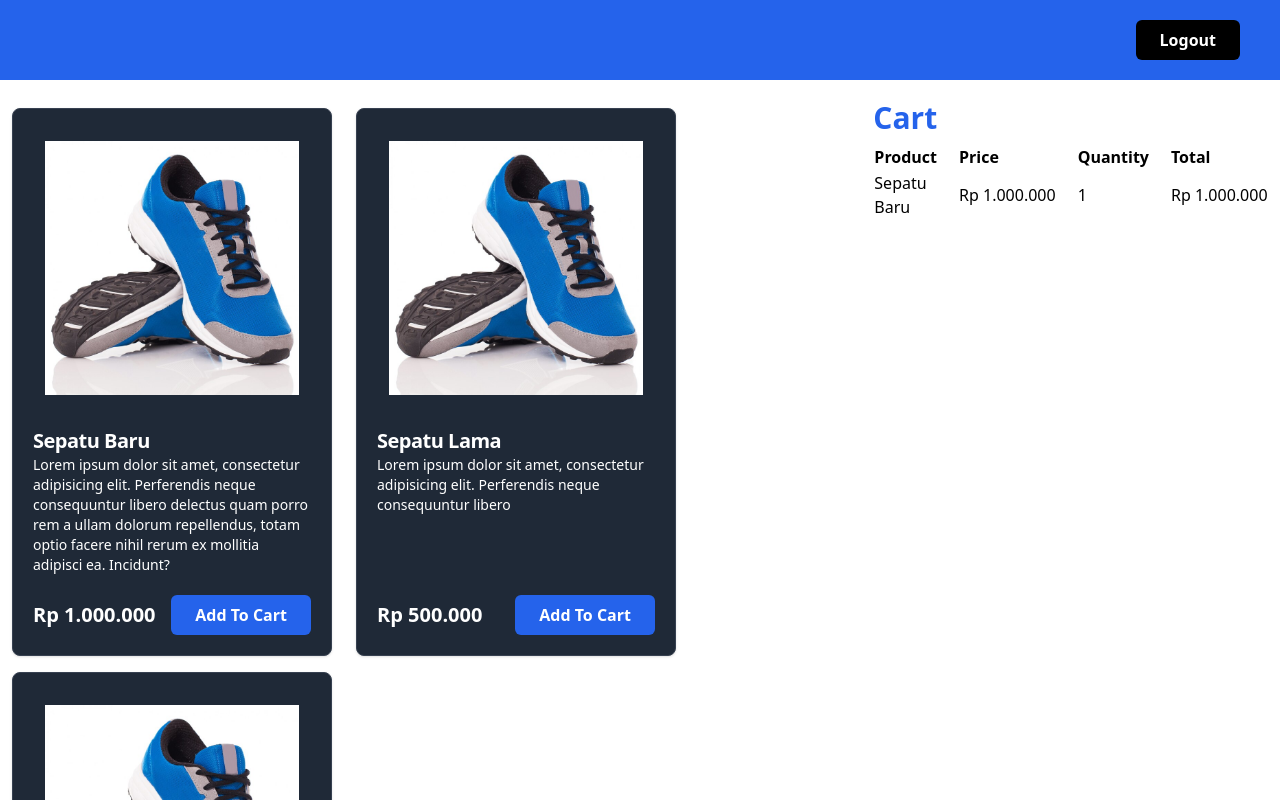
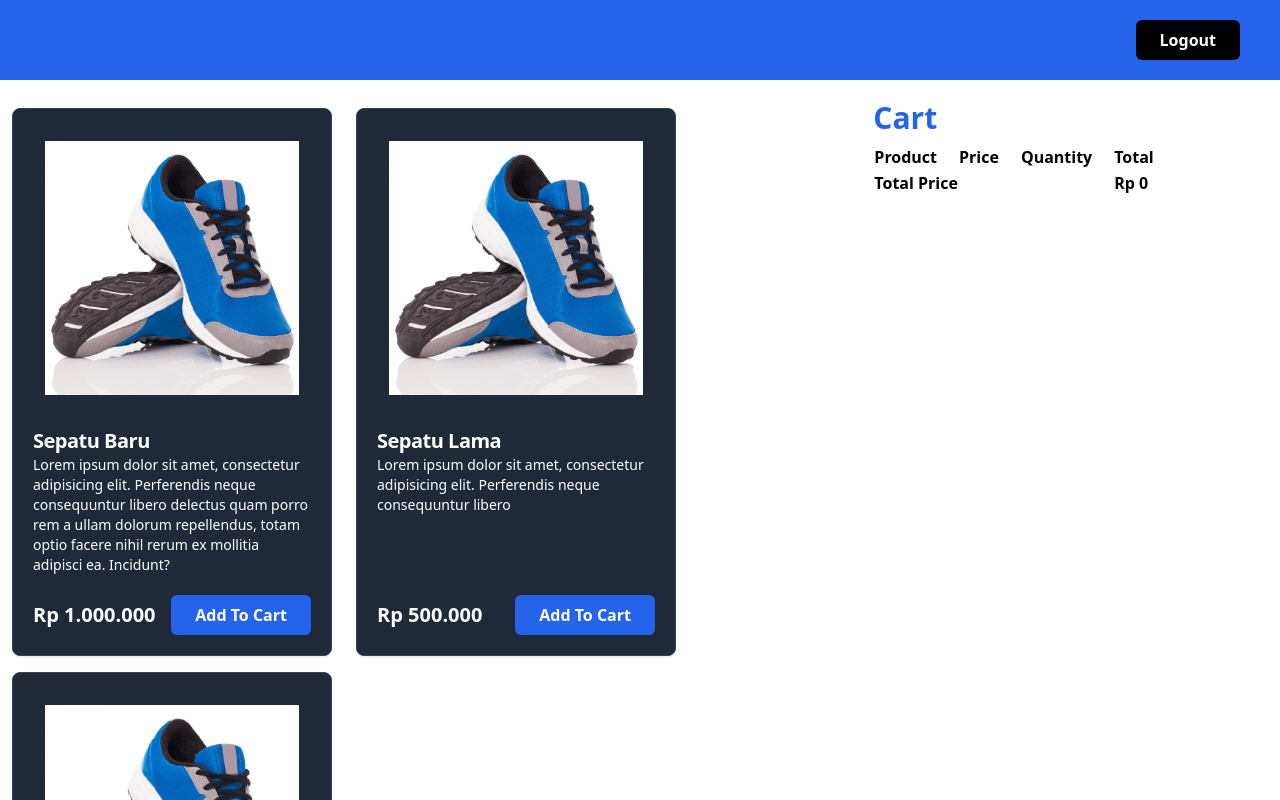
Before and after one commit to KenzoSebastian/belajar_react, a React (Vite) app: page /products in a window 1280 px wide. Shown: the top 800 px of the page. Built offline with nearby package versions, Linux system fonts and the light colour scheme.

Commit message:
UseEffect Functional Component

```diff
--- a/src/Pages/products.jsx
+++ b/src/Pages/products.jsx
@@ -1,4 +1,4 @@
-import { Fragment, useState } from "react";
+import { Fragment, useEffect, useState } from "react";
 import CardProduct from "../components/Fragments/CardProduct";
 import Button from "../components/Elements/Button";
 import Counter from "../components/Fragments/Counter";
@@ -34,12 +34,23 @@
 const email = localStorage.getItem("email");
 
 const ProductsPage = () => {
-  const [cart, setCart] = useState([
-    {
-      id: 1,
-      qty: 1,
-    },
-  ]);
+  const [cart, setCart] = useState([]);
+  const [totalPrice, setTotalPrice] = useState(0);
+
+  useEffect(() => {
+    setCart(JSON.parse(localStorage.getItem("cart")) || []);
+  }, []);
+
+  useEffect(() => {
+    if (cart.length > 0) {
+      const sum = cart.reduce((acc, item) => {
+        const product = Products.find((p) => p.id === item.id);
+        return acc + product.price * item.qty;
+      }, 0);
+      setTotalPrice(sum);
+      localStorage.setItem("cart", JSON.stringify(cart));
+    }
+  }, [cart]);
 
   const handleLogout = () => {
     localStorage.removeItem("email");
@@ -123,13 +134,27 @@
                   </tr>
                 );
               })}
+              <tr>
+                <td colSpan={3}>
+                  <b>Total Price</b>
+                </td>
+                <td>
+                  <b>
+                    {totalPrice.toLocaleString("id-ID", {
+                      style: "currency",
+                      currency: "IDR",
+                      minimumFractionDigits: 0,
+                    })}
+                  </b>
+                </td>
+              </tr>
             </tbody>
           </table>
         </div>
       </div>
-      <div className="flex justify-center mt-5 mb-5">
+      {/* <div className="flex justify-center mt-5 mb-5">
         <Counter />
-      </div>
+      </div> */}
     </Fragment>
   );
 };
```
